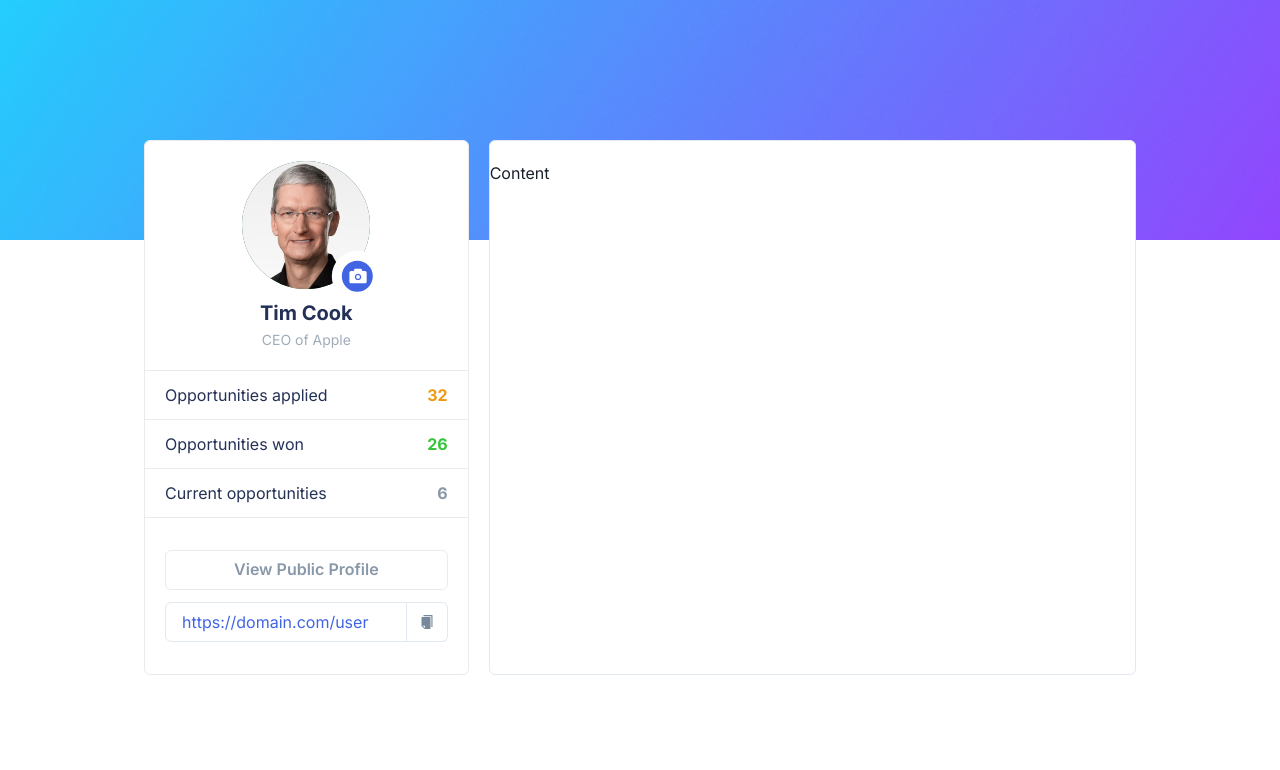
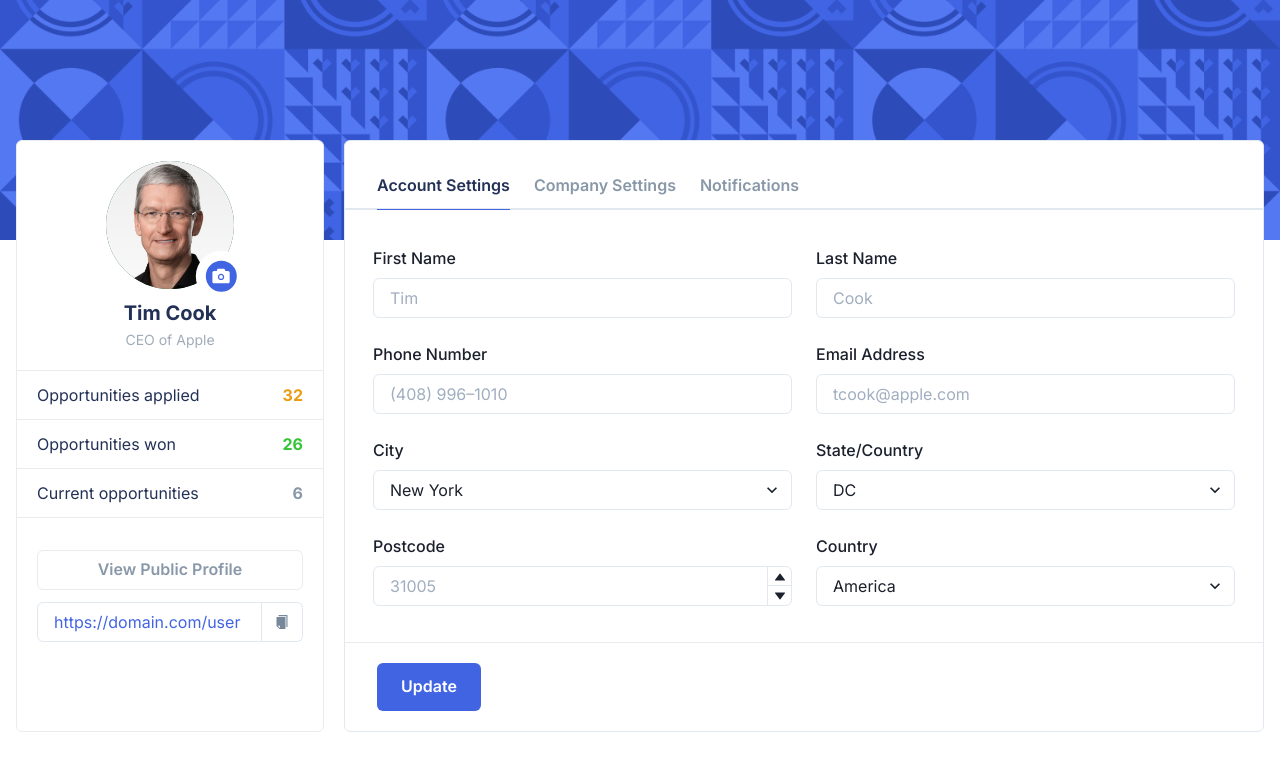
Before and after one commit to dumbmety/user-profile, a React (Create React App) app: page / in a window 1280 px wide. Shown: the top 770 px of the page. Built offline with nearby package versions, Linux system fonts and the light colour scheme; the HTML template or start-up script is replaced by a standard one.

Commit message:
feat: added account settings

```diff
--- a/src/components/Content.jsx
+++ b/src/components/Content.jsx
@@ -1,18 +1,180 @@
-import { Box } from '@chakra-ui/layout';
+import {
+  Box,
+  Button,
+  FormControl,
+  FormLabel,
+  Grid,
+  Input,
+  NumberDecrementStepper,
+  NumberIncrementStepper,
+  NumberInput,
+  NumberInputField,
+  NumberInputStepper,
+  Select,
+  Tab,
+  TabList,
+  TabPanel,
+  TabPanels,
+  Tabs,
+} from '@chakra-ui/react';
 
 const Content = () => {
   return (
     <Box
       as="main"
-      flex="2"
-      py="5"
+      flex="3"
+      pt="5"
       bg="white"
       rounded="md"
       borderWidth="1px"
       borderColor="gray.200"
       style={{ transform: 'translateY(-100px)' }}
     >
-      Content
+      <Tabs>
+        <TabList px="5">
+          <Tab
+            mx="3"
+            px="0"
+            py="3"
+            fontWeight="semibold"
+            color="brand.cadet"
+            borderBottomWidth="1px"
+            _active={{ bg: 'transparent' }}
+            _focus={{ boxShadow: 'none' }}
+            _selected={{ color: 'brand.dark', borderColor: 'brand.blue' }}
+          >
+            Account Settings
+          </Tab>
+          <Tab
+            mx="3"
+            px="0"
+            py="3"
+            fontWeight="semibold"
+            color="brand.cadet"
+            borderBottomWidth="1px"
+            _active={{ bg: 'transparent' }}
+            _focus={{ boxShadow: 'none' }}
+            _selected={{ color: 'brand.dark', borderColor: 'brand.blue' }}
+          >
+            Company Settings
+          </Tab>
+          <Tab
+            mx="3"
+            px="0"
+            py="3"
+            fontWeight="semibold"
+            color="brand.cadet"
+            borderBottomWidth="1px"
+            _active={{ bg: 'transparent' }}
+            _focus={{ boxShadow: 'none' }}
+            _selected={{ color: 'brand.dark', borderColor: 'brand.blue' }}
+          >
+            Notifications
+          </Tab>
+        </TabList>
+
+        <TabPanels px="3" mt="5">
+          <TabPanel>
+            <Grid templateColumns="repeat(2, 1fr)" gap={6}>
+              <FormControl id="firstName">
+                <FormLabel>First Name</FormLabel>
+                <Input
+                  focusBorderColor="brand.blue"
+                  type="text"
+                  placeholder="Tim"
+                />
+              </FormControl>
+              <FormControl id="lastName">
+                <FormLabel>Last Name</FormLabel>
+                <Input
+                  focusBorderColor="brand.blue"
+                  type="text"
+                  placeholder="Cook"
+                />
+              </FormControl>
+              <FormControl id="phoneNumber">
+                <FormLabel>Phone Number</FormLabel>
+                <Input
+                  focusBorderColor="brand.blue"
+                  type="tel"
+                  placeholder="(408) 996–1010"
+                />
+              </FormControl>
+              <FormControl id="emailAddress">
+                <FormLabel>Email Address</FormLabel>
+                <Input
+                  focusBorderColor="brand.blue"
+                  type="email"
+                  placeholder="tcook@apple.com"
+                />
+              </FormControl>
+              <FormControl id="city">
+                <FormLabel>City</FormLabel>
+                <Select focusBorderColor="brand.blue" placeholder="Select city">
+                  <option value="california">California</option>
+                  <option value="washington">Washington</option>
+                  <option value="toronto">Toronto</option>
+                  <option value="newyork" selected>
+                    New York
+                  </option>
+                  <option value="london">London</option>
+                  <option value="netherland">Netherland</option>
+                  <option value="poland">Poland</option>
+                </Select>
+              </FormControl>
+              <FormControl id="state">
+                <FormLabel>State/Country</FormLabel>
+                <Select
+                  focusBorderColor="brand.blue"
+                  placeholder="Select state/country"
+                >
+                  <option value="canada">Canada</option>
+                  <option value="dc" selected>
+                    DC
+                  </option>
+                  <option value="germany">Germany</option>
+                </Select>
+              </FormControl>
+              <FormControl id="postcode">
+                <FormLabel>Postcode</FormLabel>
+                <NumberInput>
+                  <NumberInputField placeholder="31005" />
+                  <NumberInputStepper>
+                    <NumberIncrementStepper />
+                    <NumberDecrementStepper />
+                  </NumberInputStepper>
+                </NumberInput>
+              </FormControl>
+              <FormControl id="country">
+                <FormLabel>Country</FormLabel>
+                <Select
+                  focusBorderColor="brand.blue"
+                  placeholder="Select country"
+                >
+                  <option value="america" selected>
+                    America
+                  </option>
+                  <option value="england">England</option>
+                  <option value="poland">Poland</option>
+                </Select>
+              </FormControl>
+            </Grid>
+          </TabPanel>
+        </TabPanels>
+      </Tabs>
+
+      <Box mt="5" py="5" px="8" borderTopWidth="1px" borderColor="brand.light">
+        <Button
+          p="6"
+          color="white"
+          bg="brand.blue"
+          _hover={{ bg: 'brand.blue' }}
+          _active={{ bg: 'brand.blue' }}
+          _focus={{ boxShadow: 'none' }}
+        >
+          Update
+        </Button>
+      </Box>
     </Box>
   );
 };
--- a/src/components/Main.jsx
+++ b/src/components/Main.jsx
@@ -5,7 +5,7 @@ import Sidebar from './Sidebar';
 
 const Main = () => {
   return (
-    <Container d="flex" maxW="container.lg">
+    <Container d="flex" maxW="container.xl">
       <Sidebar />
       <Content />
     </Container>
```
Also changed, not shown: public/img/cover.jpg.
